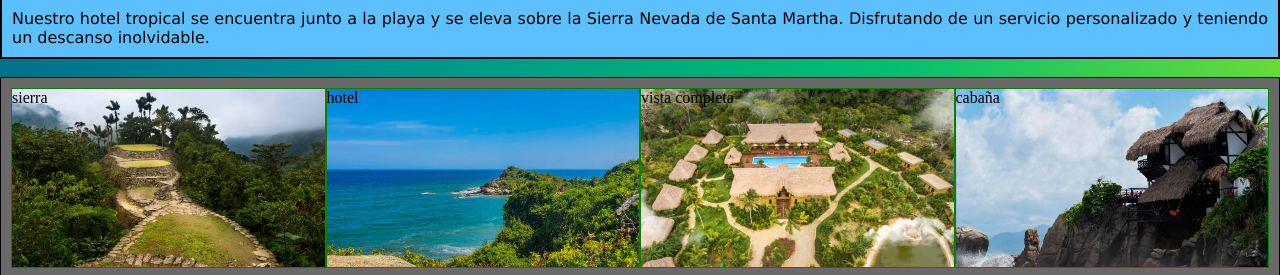
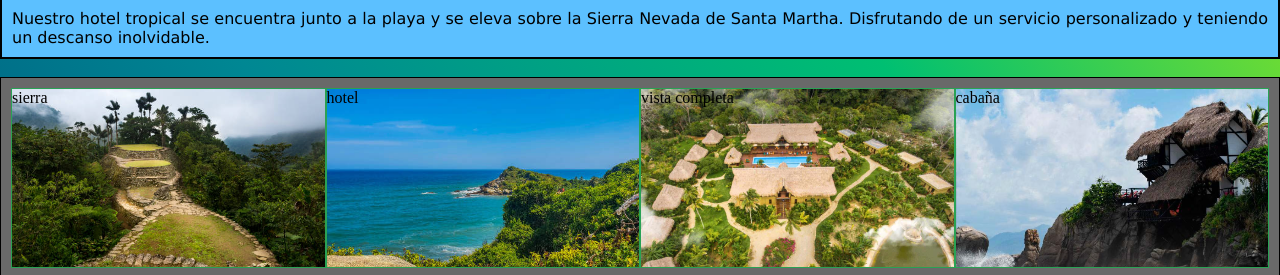
Before and after one commit to Mapilowi87/Hotel-Kaira-Londono-Pilar, a plain HTML site: page Kaira Hotel Londoño /index.html in a window 1280 px wide. Shown: the part 276-551 px from the top of the page. Drawn offline with nearby package versions, Linux system fonts and the light colour scheme.

Commit message:
cambio de color

```diff
--- a/Kaira Hotel Londoño /css/estilos.css
+++ b/Kaira Hotel Londoño /css/estilos.css
@@ -180,7 +180,7 @@ body{
 
 .baul{
     background-color: #30B5E3;
-    border: 1px solid rgb(9, 128, 0);
+    border: 1px solid rgb(42, 161, 84);
 
 }
 .baul1{
```
